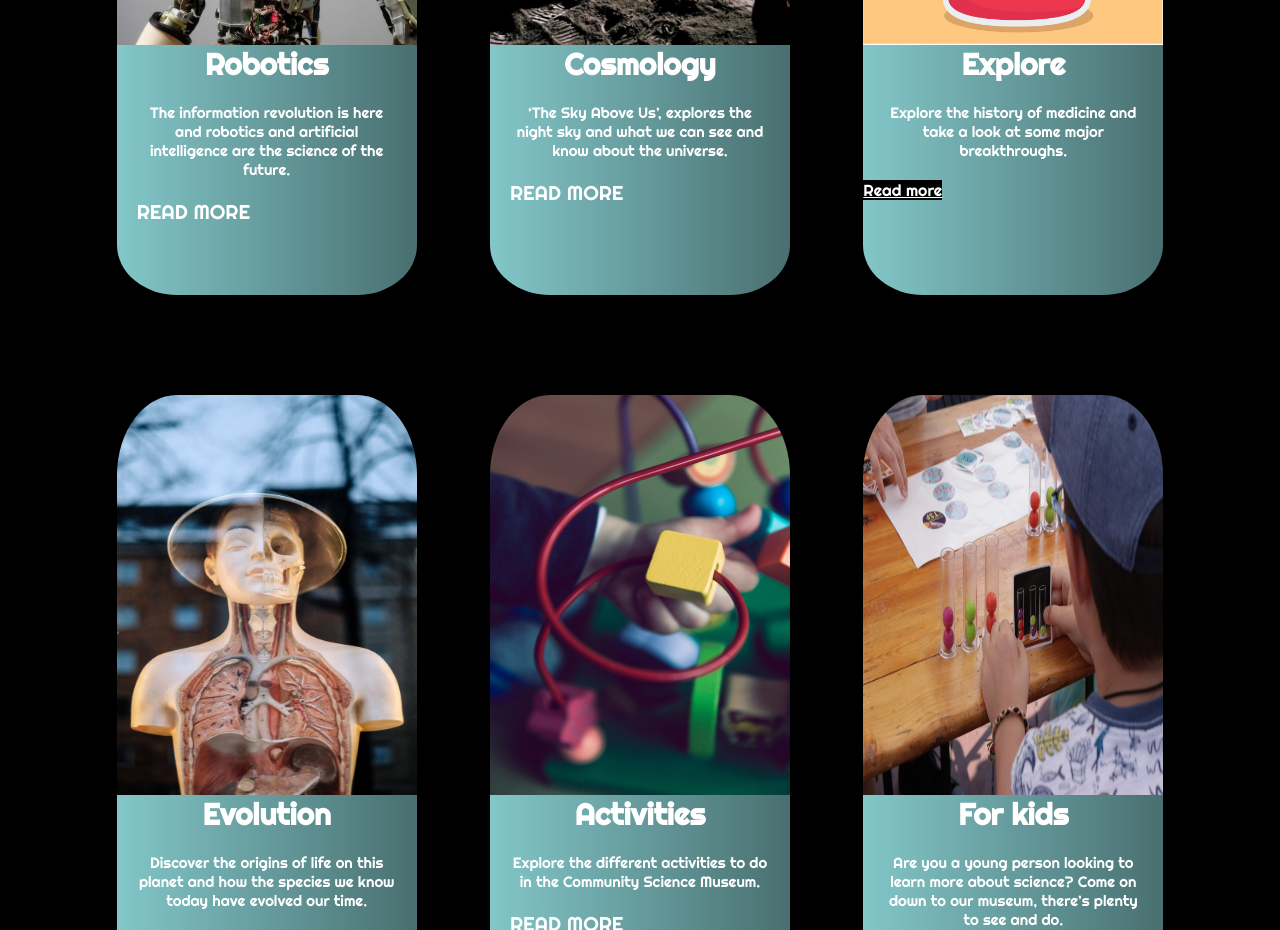
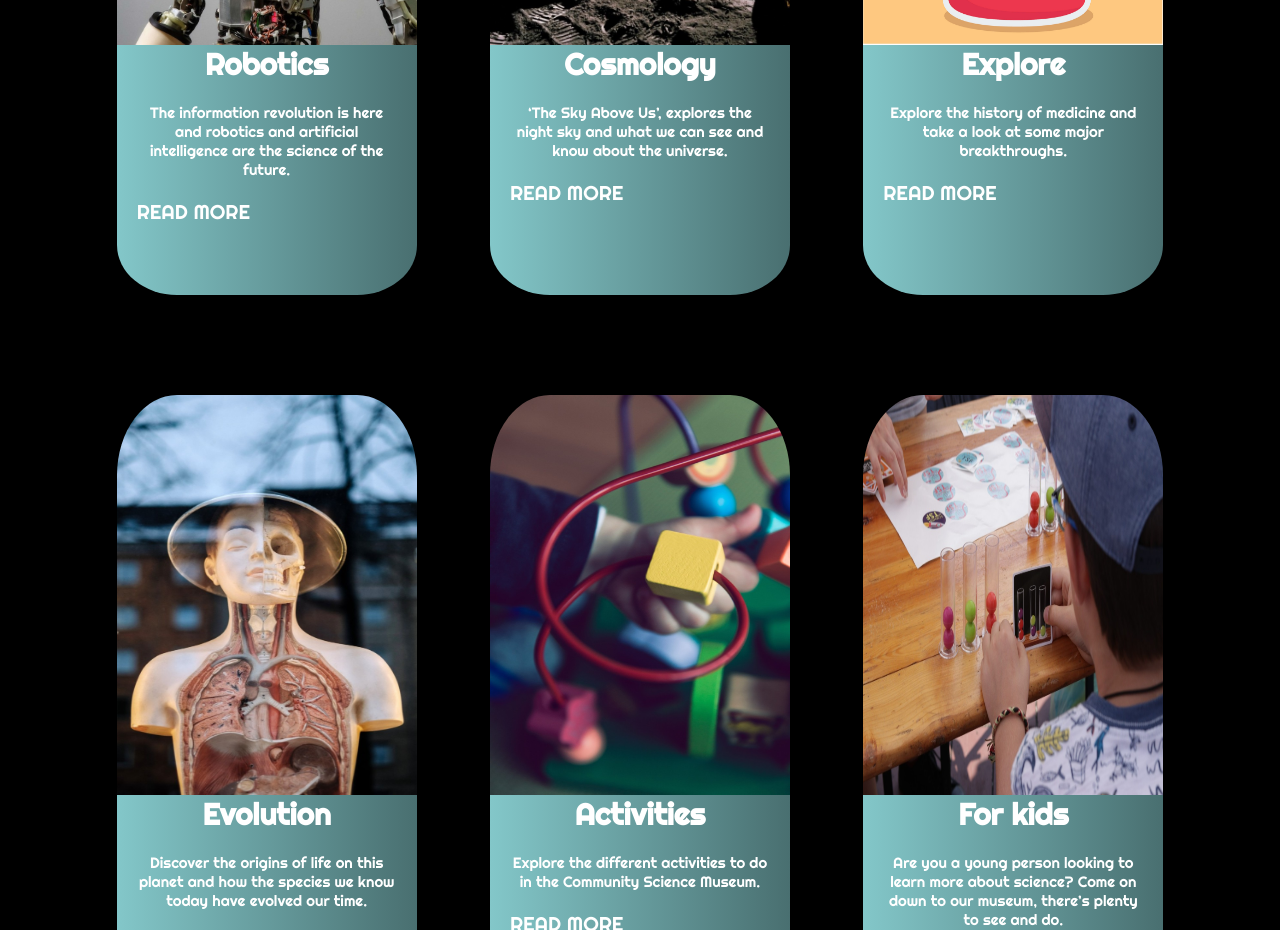
Before and after one commit to Emii91/CommunityScienceMuseum, a plain HTML site: page frontpage.html in a window 1280 px wide. Shown: the part 1380-2310 px from the top of the page. Drawn offline with Linux system fonts and the light colour scheme.

Commit message:
an error on a link

```diff
--- a/frontpage.html
+++ b/frontpage.html
@@ -63,7 +63,7 @@
     <div class="square-module-text">
       <h1 class="square-h">Explore</h1>
       <p class="square-p">Explore the history of medicine and take a look at some major breakthroughs.</p>
-      <a href="explore.html class="square-a">Read more</a>
+      <a href="explore.html class=" class="square-a">Read more</a>
      </div>
     </div>
    </section>
```
